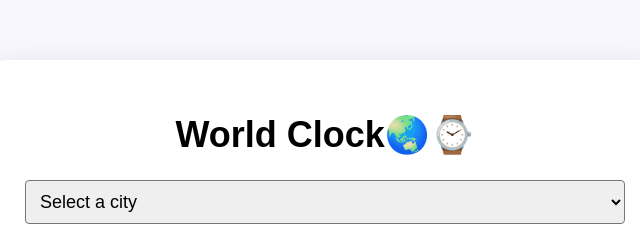
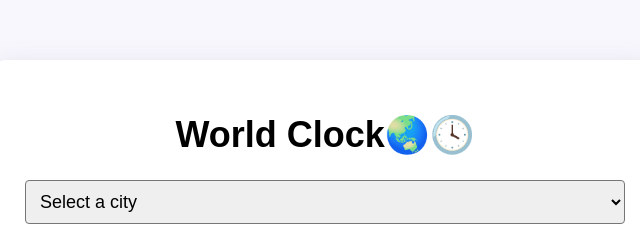
Before and after one commit to schamma94/sarahc-world-clock, a plain HTML site: page index.html in a window 1280 px wide. Shown: the top 231 px of the page, 315-955 px from the left. Drawn offline with nearby package versions, Linux system fonts and the light colour scheme; a script that the page names is missing.

Commit message:
Update index.html

```diff
--- a/index.html
+++ b/index.html
@@ -11,7 +11,7 @@
   </head>
   <body>
     <div class="container">
-      <h1>World Clock🌏⌚</h1>
+      <h1>World Clock🌏🕓</h1>
       <select id="city">
         <option value="">Select a city</option>
         <option value="current">My current location</option>
```
